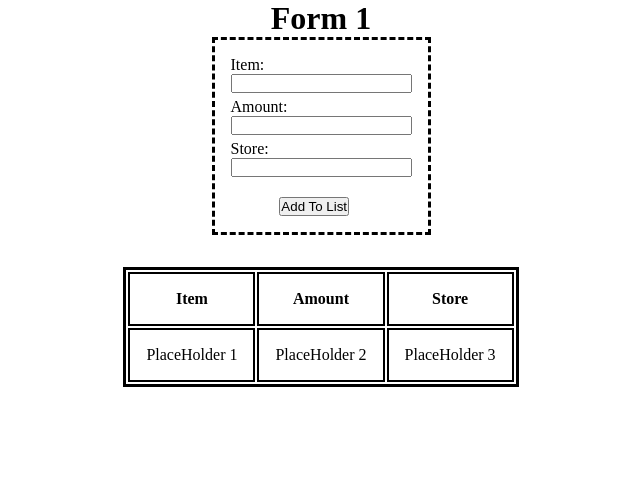
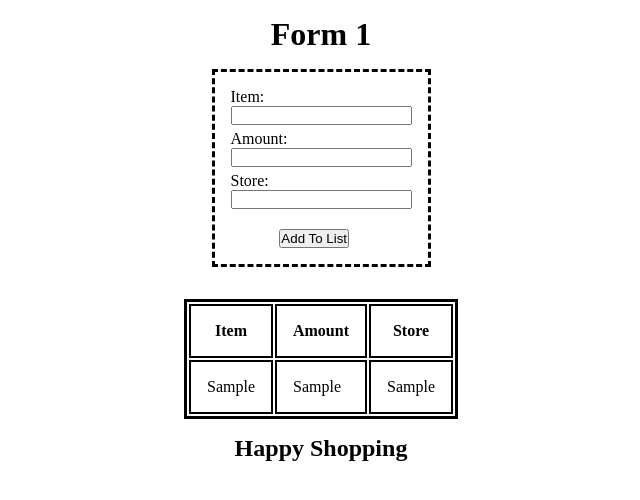
Before and after one commit to DickyKitchenJr/Forms, a React (Create React App) app in the folder form-1/: page / in a window 1280 px wide. Both pictures are taken after typing "Sample", "Sample", "Sample" into the empty fields and a click on the button "Add To List". Shown: the top 500 px of the page, without its empty margins (319-959 px from the left). Built offline with nearby package versions, Linux system fonts and the light colour scheme.

Commit message:
added functionality
Form now passes data to FormOutput which displays the data in a table

```diff
--- a/form-1/src/App.css
+++ b/form-1/src/App.css
@@ -2,3 +2,8 @@
   margin: 0;
   padding: 0;
 }
+
+h1, h2{
+  text-align: center;
+  padding: 1rem;
+}
--- a/form-1/src/App.js
+++ b/form-1/src/App.js
@@ -1,5 +1,4 @@
 import Form from './Components/Form';
-import FormOutput from './Components/FormOutput';
 import './App.css';
 
 function App() {
@@ -7,7 +6,7 @@ function App() {
     <>
     <h1>Form 1</h1>
     <Form />
-    <FormOutput />
+    <h2>Happy Shopping</h2>
     </>
   );
 }
--- a/form-1/src/Components/Form.css
+++ b/form-1/src/Components/Form.css
@@ -1,7 +1,3 @@
-h1 {
-    text-align: center;
-}
-
 form {
     max-width: fit-content;
     margin-left: auto;
@@ -15,7 +11,7 @@ input{
 }
 
 input[flip="1"]{
-    animation: flip 2s linear;
+    animation: flip 1s linear;
 }
 
 @keyframes flip {
--- a/form-1/src/Components/Form.js
+++ b/form-1/src/Components/Form.js
@@ -1,12 +1,27 @@
 import React, { useState } from 'react'
+import FormOutput from './FormOutput';
 import './Form.css';
 
 function Form() {
+    const [item, setItem] = useState('');
+    const [quantity, setQuantity] = useState('');
+    const [store, setStore] = useState('');
+    const [list, setList] = useState([])
     const [flip, setFlip] = useState(0);
 
     const handleClick = () => {
-        console.log("I've been clicked");
         setFlip(1);
+        if(item && quantity && store){
+          const listRow = {id: new Date().getTime().toString() , item, quantity, store};
+          setList((list) => {
+            return [...list, listRow]
+          });
+          setItem('');
+          setQuantity('');
+          setStore('');
+        } else {
+          alert('All entries required.')
+        }
     }
 
 // GOAL: to create a form that takes in data, does a flip animation, clears the data, and places data in a list
@@ -19,8 +34,13 @@ function Form() {
         <input
           type="text"
           name="item"
+          value={item}
+          onChange={(e) => setItem(e.target.value)}
           flip={flip}
-          onAnimationEnd={() => {setFlip(0); document.getElementById("form1").reset();}}
+          onAnimationEnd={() => {
+            setFlip(0);
+            document.getElementById("form1").reset();
+          }}
         />
         <br />
         <label htmlFor="quantity">Amount:</label>
@@ -28,6 +48,8 @@ function Form() {
         <input
           type="text"
           name="quantity"
+          value={quantity}
+          onChange={(e) => setQuantity(e.target.value)}
           flip={flip}
           onAnimationEnd={() => setFlip(0)}
         />
@@ -37,6 +59,8 @@ function Form() {
         <input
           type="text"
           name="store"
+          value={store}
+          onChange={(e) => setStore(e.target.value)}
           flip={flip}
           onAnimationEnd={() => setFlip(0)}
         />
@@ -45,6 +69,7 @@ function Form() {
           Add To List
         </button>
       </form>
+      <FormOutput list={list} />
     </>
   );
 }
--- a/form-1/src/Components/FormOutput.js
+++ b/form-1/src/Components/FormOutput.js
@@ -1,7 +1,7 @@
 import React from "react";
 import "./FormOutput.css";
 
-function FormOutput(props) {
+function FormOutput({ list }) {
   return (
     <>
       <table>
@@ -13,11 +13,16 @@ function FormOutput(props) {
           </tr>
         </thead>
         <tbody>
-          <tr>
-            <td>PlaceHolder 1</td>
-            <td>PlaceHolder 2</td>
-            <td>PlaceHolder 3</td>
-          </tr>
+          {list.map((list, index) => {
+            const { id, item, quantity, store } = list;
+            return (
+              <tr key={id}>
+                <td>{item}</td>
+                <td>{quantity}</td>
+                <td>{store}</td>
+              </tr>
+            );
+          })}
         </tbody>
       </table>
     </>
```
